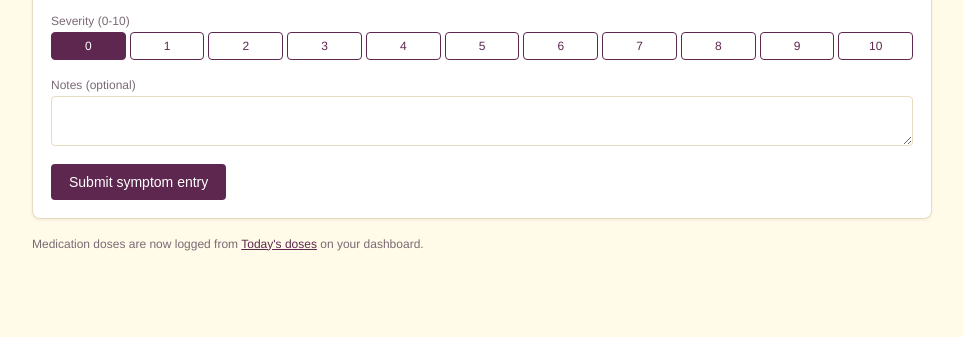
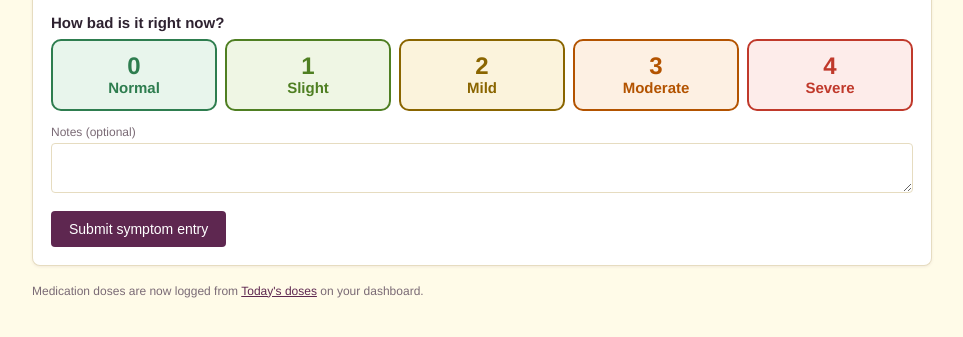
Before and after one commit to JoyMuthoniNjeru/ParkinsonsDiseaseDecisionSupportSystem, a Flask app: page /patient/report in a window 1280 px wide. Shown: the part 268-605 px from the top of the page, without its empty margins (158-1121 px from the left). Run offline with Flask 3, Linux system fonts and the light colour scheme; the visitor is signed in with stand-in values (Sample User, id 1); data that the repository does not hold is empty.

Commit message:
severity scale change

```diff
--- a/app/patient/routes.py
+++ b/app/patient/routes.py
@@ -9,7 +9,7 @@ from app.validators import password_error
 from app.models import (
     Patient, SymptomType, MedicationReference, PatientMedication, MedicationSchedule,
     SymptomRecord, MedicationLog, CaregiverLink, Caregiver, Alert, Insight,
-    MEDICATION_FORMS, DOSE_UNITS,
+    MEDICATION_FORMS, DOSE_UNITS, SEVERITY_LABELS, SEVERITY_MAX,
 )
 from app.rule_engine import evaluate_symptom_entry, evaluate_medication_log
 
@@ -352,10 +352,15 @@ def report():
         entry_kind = request.form.get("entry_kind")
 
         if entry_kind == "symptom":
+            severity = request.form.get("severity", type=int)
+            if severity is None or not 0 <= severity <= SEVERITY_MAX:
+                flash(f"Please choose how bad it is, from 0 ({SEVERITY_LABELS[0]}) "
+                      f"to {SEVERITY_MAX} ({SEVERITY_LABELS[-1]}).", "error")
+                return redirect(url_for("patient.report"))
             record = SymptomRecord(
                 patient_id=current_user.patient_id,
                 symptom_type_id=int(request.form["symptom_type_id"]),
-                severity=int(request.form["severity"]),
+                severity=severity,
                 notes=request.form.get("notes") or None,
             )
             db.session.add(record)
@@ -366,7 +371,8 @@ def report():
         return redirect(url_for("patient.report"))
 
     symptom_types = SymptomType.query.all()
-    return render_template("patient/report.html", symptom_types=symptom_types)
+    return render_template("patient/report.html", symptom_types=symptom_types,
+                           severity_labels=SEVERITY_LABELS)
 
 
 @bp.route("/caregivers", methods=["GET", "POST"])
--- a/app/rule_engine.py
+++ b/app/rule_engine.py
@@ -7,11 +7,11 @@ supervisor-approved scope reduction -- see Chapter 4 revision notes).
 from datetime import timedelta
 
 from app.extensions import db
-from app.models import Alert, SymptomRecord, MedicationLog, PatientMedication
+from app.models import Alert, SymptomRecord, MedicationLog, PatientMedication, SEVERITY_MAX
 
 # Default thresholds (documented assumption -- future work: make these
 # clinically validated rather than illustrative placeholders)
-SEVERITY_ALERT_THRESHOLD = 7          # on the 0-10 scale
+SEVERITY_ALERT_THRESHOLD = 3          # 3 = Moderate on the 0-4 MDS-UPDRS scale
 # Medication: every dose logged as "missed" raises an alert, plus a pattern alert
 # when MISSED_PATTERN_COUNT doses are missed within MISSED_PATTERN_WINDOW.
 MISSED_PATTERN_COUNT = 3
@@ -20,16 +20,22 @@ PATTERN_ALERT_PREFIX = "Missed dose pattern"
 
 
 def evaluate_symptom_entry(symptom_record: SymptomRecord):
-    """Called right after a SymptomRecord is stored."""
-    if symptom_record.severity >= SEVERITY_ALERT_THRESHOLD:
-        alert = Alert(
-            patient_id=symptom_record.patient_id,
-            rule_triggered=f"High severity symptom reported ({symptom_record.severity}/10)",
-        )
-        db.session.add(alert)
-        db.session.commit()
-        return alert
-    return None
+    """Called right after a SymptomRecord is stored.
+
+    Rule 1: severity >= 3 (Moderate) raises an alert, e.g. "Moderate symptom: Rigidity 3/4".
+    Timestamped with the record's time, so seed_demo.py can replay old entries.
+    """
+    if symptom_record.severity < SEVERITY_ALERT_THRESHOLD:
+        return None
+    alert = Alert(
+        patient_id=symptom_record.patient_id,
+        rule_triggered=(f"{symptom_record.severity_label()} symptom: "
+                        f"{symptom_record.symptom_type.name} {symptom_record.severity}/{SEVERITY_MAX}"),
+        timestamp=symptom_record.timestamp,
+    )
+    db.session.add(alert)
+    db.session.commit()
+    return alert
 
 
 def evaluate_medication_log(log: MedicationLog):
--- a/app/static/css/style.css
+++ b/app/static/css/style.css
@@ -75,11 +75,24 @@ th { color: var(--plum); background: var(--butter); }
 .alert-card h3 { color: var(--red); }
 .alert-card td:first-child { color: var(--red); font-weight: 600; }
 
-.severity-scale { display: flex; gap: 4px; }
-.severity-scale label { flex: 1; text-align: center; border: 1px solid var(--plum); border-radius: 4px;
-                        padding: 6px 0; cursor: pointer; font-size: 12px; color: var(--plum); background: #fff; }
-.severity-scale input { display: none; }
-.severity-scale input:checked + label { background: var(--plum); color: #fff; }
+/* Symptom severity: 5 big buttons, 0-4 MDS-UPDRS scale, green (Normal) -> red (Severe).
+   Each colour passes 4.5:1 contrast both as text on white and as a fill under white text. */
+fieldset.field { border: none; padding: 0; margin: 0 0 14px; }
+fieldset.field legend { font-size: 15px; font-weight: 600; margin-bottom: 8px; padding: 0; }
+.severity-scale { display: flex; gap: 8px; flex-wrap: wrap; }
+.severity-scale input { position: absolute; opacity: 0; width: 1px; height: 1px; }
+.field .severity-scale label { flex: 1; min-width: 88px; min-height: 72px; margin: 0; box-sizing: border-box;
+                               display: flex; flex-direction: column; align-items: center; justify-content: center;
+                               border: 2px solid var(--sev); border-radius: 10px; background: var(--sev-bg);
+                               color: var(--sev); font-size: 15px; font-weight: 700; cursor: pointer; }
+.severity-scale .sev-num { font-size: 24px; line-height: 1.1; }
+.severity-scale input:checked + label { background: var(--sev); color: #fff; }
+.severity-scale input:focus-visible + label { outline: 3px solid var(--plum-light); outline-offset: 2px; }
+.sev-0 { --sev: #2e7d4f; --sev-bg: #e8f5ec; }  /* Normal: green */
+.sev-1 { --sev: #4f7f22; --sev-bg: #eff6e4; }  /* Slight: light green */
+.sev-2 { --sev: #8a6500; --sev-bg: #fbf3dc; }  /* Mild: amber */
+.sev-3 { --sev: #b35300; --sev-bg: #fdf0e3; }  /* Moderate: orange (alert threshold) */
+.sev-4 { --sev: #c0392b; --sev-bg: #fdecea; }  /* Severe: red */
 .alert-card td.muted { color: var(--muted); font-weight: normal; }
 
 /* Medications: big tap targets (>= 52px) for users with tremor */
--- a/app/templates/caregiver/patient_dashboard.html
+++ b/app/templates/caregiver/patient_dashboard.html
@@ -15,7 +15,7 @@
   <h3>Recent symptoms</h3>
   <table>
     {% for r in symptom_records %}
-    <tr><td>{{ r.symptom_type.name }}</td><td>{{ r.severity }}/10</td><td>{{ r.timestamp | localtime }}</td></tr>
+    <tr><td>{{ r.symptom_type.name }}</td><td>{{ r.severity_text() }}</td><td>{{ r.timestamp | localtime }}</td></tr>
     {% else %}<tr><td>No entries yet.</td></tr>{% endfor %}
   </table>
 </div>
--- a/app/templates/hcp/patient_dashboard.html
+++ b/app/templates/hcp/patient_dashboard.html
@@ -12,7 +12,7 @@
 <h2>{{ patient.name }}'s dashboard</h2>
 <div class="card"><h3>Recent symptoms</h3><table>
   {% for r in symptom_records %}
-  <tr><td>{{ r.symptom_type.name }}</td><td>{{ r.severity }}/10</td><td>{{ r.timestamp | localtime }}</td></tr>
+  <tr><td>{{ r.symptom_type.name }}</td><td>{{ r.severity_text() }}</td><td>{{ r.timestamp | localtime }}</td></tr>
   {% else %}<tr><td>No entries yet.</td></tr>{% endfor %}
 </table></div>
 <div class="card alert-card"><h3>Alerts</h3><table>
--- a/app/templates/patient/dashboard.html
+++ b/app/templates/patient/dashboard.html
@@ -88,7 +88,7 @@
   <table>
     <tr><th>Symptom</th><th>Severity</th><th>When</th><th>Notes</th></tr>
     {% for r in symptom_records %}
-    <tr><td>{{ r.symptom_type.name }}</td><td>{{ r.severity }}/10</td>
+    <tr><td>{{ r.symptom_type.name }}</td><td>{{ r.severity_text() }}</td>
         <td>{{ r.timestamp | localtime }}</td><td>{{ r.notes or '' }}</td></tr>
     {% else %}
     <tr><td colspan="4">No entries yet.</td></tr>
--- a/app/templates/patient/report.html
+++ b/app/templates/patient/report.html
@@ -26,15 +26,17 @@
         {% endfor %}
       </select>
     </div>
-    <div class="field">
-      <label>Severity (0-10)</label>
+    <fieldset class="field">
+      <legend>How bad is it right now?</legend>
       <div class="severity-scale">
-        {% for n in range(0, 11) %}
-        <input type="radio" id="sev{{ n }}" name="severity" value="{{ n }}" {% if n==0 %}checked{% endif %}>
-        <label for="sev{{ n }}">{{ n }}</label>
+        {% for label in severity_labels %}
+        <input type="radio" id="sev{{ loop.index0 }}" name="severity" value="{{ loop.index0 }}" required>
+        <label for="sev{{ loop.index0 }}" class="sev-{{ loop.index0 }}">
+          <span class="sev-num">{{ loop.index0 }}</span>{{ label }}
+        </label>
         {% endfor %}
       </div>
-    </div>
+    </fieldset>
     <div class="field"><label>Notes (optional)</label><textarea name="notes" rows="2"></textarea></div>
     <button type="submit">Submit symptom entry</button>
   </form>
```
Also changed, not shown: app/ml_component.py (+5 -4 lines), app/models.py (+22 -1 lines), seed_demo.py (+19 -24 lines).
